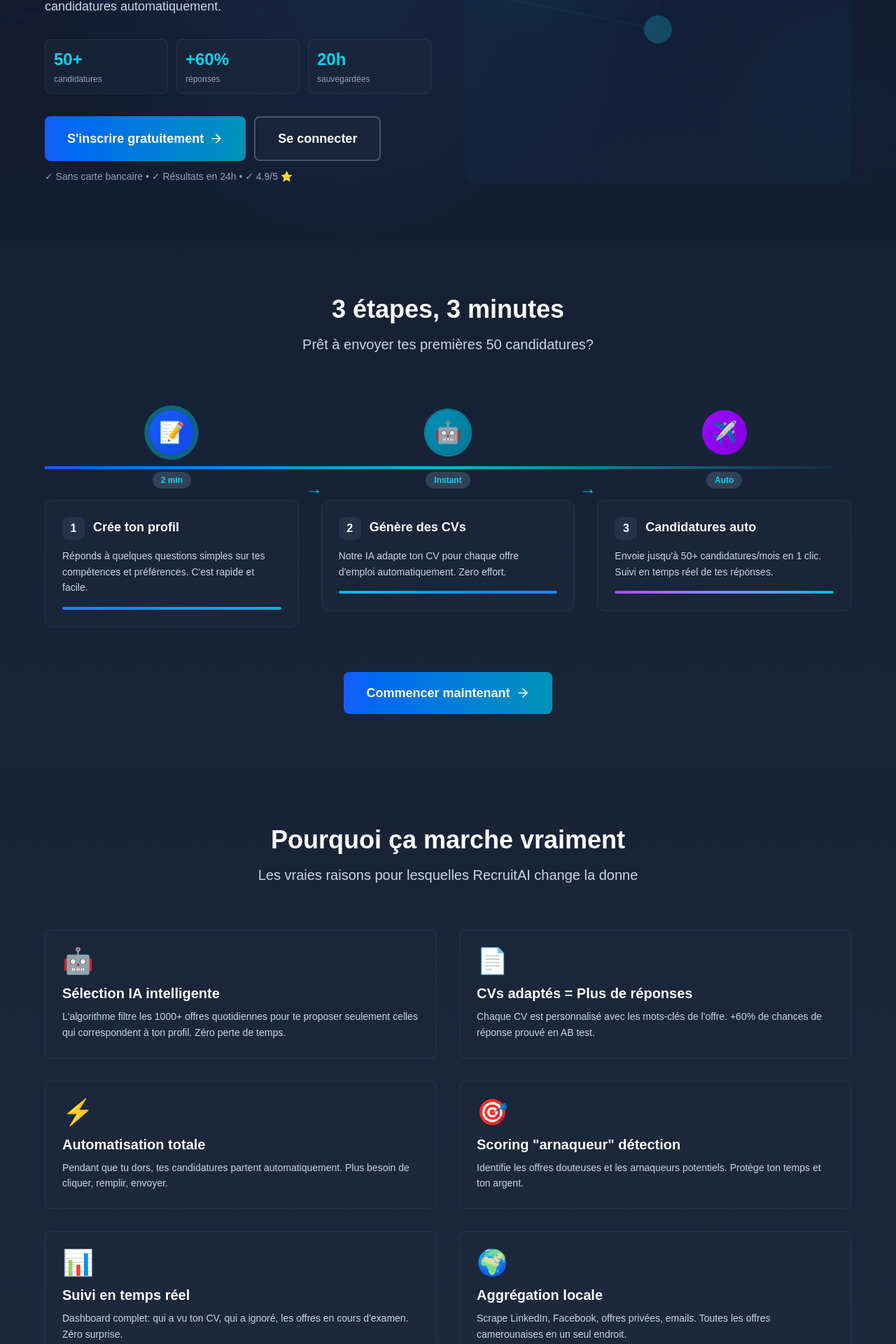
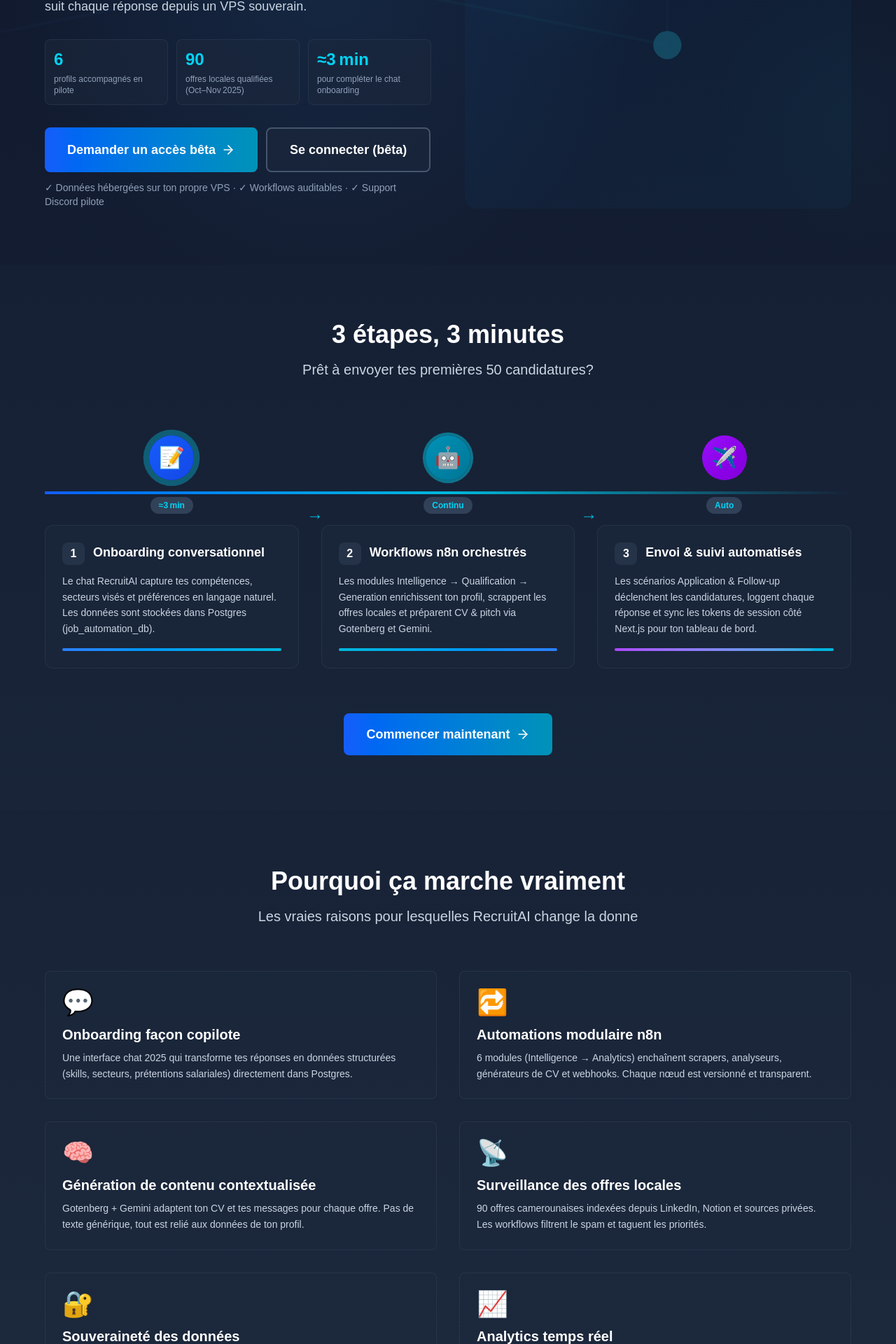
Before and after one commit to eliote-geeks/candidate-profile-system, a Next.js app: page /start in a window 1280 px wide. Shown: the part 458-2378 px from the top of the page at 70% size. Built offline with nearby package versions, Linux system fonts and the light colour scheme.

Commit message:
Réaligner la page Start sur les données 2025

```diff
--- a/app/start/page.tsx
+++ b/app/start/page.tsx
@@ -293,7 +293,7 @@
               className="mb-6 inline-flex items-center gap-2 px-4 py-2 bg-blue-600/20 border border-blue-500/50 rounded-full"
             >
               <div className="w-2 h-2 bg-green-400 rounded-full animate-pulse"></div>
-              <span className="text-blue-300 text-sm font-semibold">12,500+ candidats actifs</span>
+              <span className="text-blue-300 text-sm font-semibold">Bêta privée · Novembre 2025</span>
             </motion.div>
 
             {/* Main Headline */}
@@ -303,7 +303,7 @@
               transition={{ duration: 0.6, delay: 0.1 }}
               className="text-5xl md:text-5xl font-bold mb-6 leading-tight text-left"
             >
-              Envoie <span className="text-transparent bg-gradient-to-r from-blue-400 to-cyan-400 bg-clip-text">50+ candidatures</span> au lieu de 5
+              Ton copilote IA pour la recherche d’emploi au Cameroun
             </motion.h1>
 
             {/* Subheading - More Concrete */}
@@ -313,7 +313,7 @@
               transition={{ duration: 0.6, delay: 0.2 }}
               className="text-lg text-slate-300 mb-8 leading-relaxed text-left"
             >
-              RecruitAI automatise ta recherche d'emploi: trouve les meilleures offres, génère des CVs adaptés à chaque job, et envoie tes candidatures automatiquement.
+              Chat onboarding, workflows n8n et génération de CV sur mesure : RecruitAI cartographie les offres locales, adapte tes candidatures et suit chaque réponse depuis un VPS souverain.
             </motion.p>
 
             {/* Key Metrics - Concrete Results */}
@@ -324,9 +324,9 @@
               className="grid grid-cols-3 gap-3 mb-8"
             >
               {[
-                { metric: '50+', label: 'candidatures' },
-                { metric: '+60%', label: 'réponses' },
-                { metric: '20h', label: 'sauvegardées' },
+                { metric: '6', label: 'profils accompagnés en pilote' },
+                { metric: '90', label: 'offres locales qualifiées (Oct–Nov 2025)' },
+                { metric: '≈3 min', label: 'pour compléter le chat onboarding' },
               ].map((item, i) => (
                 <div
                   key={i}
@@ -350,7 +350,7 @@
                   href="/register"
                   className="px-8 py-4 bg-gradient-to-r from-blue-600 to-cyan-600 rounded-lg text-white font-semibold text-lg hover:shadow-lg hover:shadow-cyan-500/50 transition inline-flex items-center justify-center gap-2 group"
                 >
-                  S'inscrire gratuitement
+                  Demander un accès bêta
                   <ArrowRight size={20} className="group-hover:translate-x-1 transition" />
                 </Link>
 
@@ -358,13 +358,13 @@
                   href="/login"
                   className="px-8 py-4 bg-slate-800/50 border-2 border-slate-600 rounded-lg text-white font-semibold text-lg hover:border-cyan-500 hover:bg-slate-800 transition inline-flex items-center justify-center gap-2 group"
                 >
-                  Se connecter
+                  Se connecter (bêta)
                 </Link>
               </div>
 
               {/* Social Proof */}
               <p className="text-slate-400 text-sm">
-                ✓ Sans carte bancaire • ✓ Résultats en 24h • ✓ 4.9/5 ⭐
+                ✓ Données hébergées sur ton propre VPS · ✓ Workflows auditables · ✓ Support Discord pilote
               </p>
             </motion.div>
           </div>
@@ -393,24 +393,24 @@
               {[
                 {
                   step: 1,
-                  title: 'Crée ton profil',
-                  desc: 'Réponds à quelques questions simples sur tes compétences et préférences. C\'est rapide et facile.',
-                  time: '2 min',
+                  title: 'Onboarding conversationnel',
+                  desc: 'Le chat RecruitAI capture tes compétences, secteurs visés et préférences en langage naturel. Les données sont stockées dans Postgres (job_automation_db).',
+                  time: '≈3 min',
                   icon: '📝',
                   color: 'blue',
                 },
                 {
                   step: 2,
-                  title: 'Génère des CVs',
-                  desc: 'Notre IA adapte ton CV pour chaque offre d\'emploi automatiquement. Zero effort.',
-                  time: 'Instant',
+                  title: 'Workflows n8n orchestrés',
+                  desc: 'Les modules Intelligence → Qualification → Generation enrichissent ton profil, scrappent les offres locales et préparent CV & pitch via Gotenberg et Gemini.',
+                  time: 'Continu',
                   icon: '🤖',
                   color: 'cyan',
                 },
                 {
                   step: 3,
-                  title: 'Candidatures auto',
-                  desc: 'Envoie jusqu\'à 50+ candidatures/mois en 1 clic. Suivi en temps réel de tes réponses.',
+                  title: 'Envoi & suivi automatisés',
+                  desc: 'Les scénarios Application & Follow-up déclenchent les candidatures, loggent chaque réponse et sync les tokens de session côté Next.js pour ton tableau de bord.',
                   time: 'Auto',
                   icon: '✈️',
                   color: 'purple',
@@ -539,34 +539,34 @@
           <div className="grid md:grid-cols-2 gap-8">
             {[
               {
-                icon: '🤖',
-                title: 'Sélection IA intelligente',
-                desc: 'L\'algorithme filtre les 1000+ offres quotidiennes pour te proposer seulement celles qui correspondent à ton profil. Zéro perte de temps.',
+                icon: '💬',
+                title: 'Onboarding façon copilote',
+                desc: 'Une interface chat 2025 qui transforme tes réponses en données structurées (skills, secteurs, prétentions salariales) directement dans Postgres.',
               },
               {
-                icon: '📄',
-                title: 'CVs adaptés = Plus de réponses',
-                desc: 'Chaque CV est personnalisé avec les mots-clés de l\'offre. +60% de chances de réponse prouvé en AB test.',
+                icon: '🔁',
+                title: 'Automations modulaire n8n',
+                desc: '6 modules (Intelligence → Analytics) enchaînent scrapers, analyseurs, générateurs de CV et webhooks. Chaque nœud est versionné et transparent.',
               },
               {
-                icon: '⚡',
-                title: 'Automatisation totale',
-                desc: 'Pendant que tu dors, tes candidatures partent automatiquement. Plus besoin de cliquer, remplir, envoyer.',
+                icon: '🧠',
+                title: 'Génération de contenu contextualisée',
+                desc: 'Gotenberg + Gemini adaptent ton CV et tes messages pour chaque offre. Pas de texte générique, tout est relié aux données de ton profil.',
               },
               {
-                icon: '🎯',
-                title: 'Scoring "arnaqueur" détection',
-                desc: 'Identifie les offres douteuses et les arnaqueurs potentiels. Protège ton temps et ton argent.',
+                icon: '📡',
+                title: 'Surveillance des offres locales',
+                desc: '90 offres camerounaises indexées depuis LinkedIn, Notion et sources privées. Les workflows filtrent le spam et taguent les priorités.',
               },
               {
-                icon: '📊',
-                title: 'Suivi en temps réel',
-                desc: 'Dashboard complet: qui a vu ton CV, qui a ignoré, les offres en cours d\'examen. Zéro surprise.',
+                icon: '🔐',
+                title: 'Souveraineté des données',
+                desc: 'Traefik, Docker, Postgres : tout tourne sur ton VPS. Aucun SaaS tiers pour stocker ton historique de candidatures.',
               },
               {
-                icon: '🌍',
-                title: 'Aggrégation locale',
-                desc: 'Scrape LinkedIn, Facebook, offres privées, emails. Toutes les offres camerounaises en un seul endroit.',
+                icon: '📈',
+                title: 'Analytics temps réel',
+                desc: 'Le dashboard Next.js consomme directement les sessions et applications enregistrées par n8n pour un suivi minute par minute.',
               },
             ].map((item, i) => (
               <motion.div
@@ -595,14 +595,14 @@
 
           <div className="grid grid-cols-2 md:grid-cols-4 gap-6 mb-12">
             {[
-              { value: '12,500+', label: 'Candidats actifs' },
-              { value: '50+', label: 'Candidatures/mois' },
-              { value: '+60%', label: 'Réponses en +' },
-              { value: '68%', label: 'Taux de réponse' },
-              { value: '20h', label: 'Temps sauvegardé/mois' },
-              { value: '18j', label: 'Temps moyen d\'embauche' },
-              { value: '4.9/5', label: 'Satisfaction' },
-              { value: '1,850+', label: 'Emplois trouvés' },
+              { value: '90', label: 'Offres qualifiées dans le pipeline (Nov 2025)' },
+              { value: '6', label: 'Profils bêta actifs' },
+              { value: '6 modules', label: 'Chaîne d’automatisation n8n (1→6)' },
+              { value: '3', label: 'Campagnes d’application déjà déclenchées' },
+              { value: '100%', label: 'Données hébergées sur ton VPS' },
+              { value: '<5 min', label: 'Temps de mise à jour d’un CV personnalisé' },
+              { value: '0 SaaS', label: 'Dépendance pour stocker ton historique' },
+              { value: '24/7', label: 'Monitoring Traefik + alertes n8n' },
             ].map((stat, i) => (
               <motion.div
                 key={i}
@@ -623,7 +623,7 @@
               href="/onboarding"
               className="px-8 py-4 bg-gradient-to-r from-blue-600 to-cyan-600 rounded-lg text-white font-semibold text-lg hover:shadow-lg hover:shadow-cyan-500/50 transition inline-flex items-center gap-2 group"
             >
-              Rejoins les 12,500+ candidats
+              Rejoindre la bêta privée
               <ArrowRight size={20} className="group-hover:translate-x-1 transition" />
             </Link>
           </div>
@@ -650,7 +650,7 @@
             transition={{ duration: 0.6, delay: 0.1 }}
             className="text-xl text-slate-300 mb-10 leading-relaxed"
           >
-            12,500 candidats ont déjà automatisé leur recherche d'emploi et reçoivent des offres qualifiées chaque jour. C'est gratuit pendant 3 mois. Pas de carte bancaire nécessaire.
+            La cohorte pilote partage ses retours chaque semaine : optimisation des flux n8n, nouvelles sources d’offres, meilleures relances. Inscris-toi, on t’ouvre la porte dès qu’un créneau se libère.
           </motion.p>
 
           <motion.div
@@ -663,7 +663,7 @@
               href="/onboarding"
               className="px-8 py-4 bg-gradient-to-r from-blue-600 to-cyan-600 rounded-lg text-white font-semibold text-lg hover:shadow-lg hover:shadow-cyan-500/50 transition inline-flex items-center justify-center gap-2 group"
             >
-              Commencer gratuit maintenant
+              Rejoindre la liste d’attente
               <ArrowRight size={20} className="group-hover:translate-x-1 transition" />
             </Link>
           </motion.div>
@@ -687,20 +687,20 @@
           <div className="space-y-6">
             {[
               {
-                q: 'Est-ce vraiment gratuit?',
-                a: 'Oui. Accès complet gratuit pendant 3 mois. Après, tu paies seulement si tu veux continuer.',
+                q: 'Qui peut rejoindre la bêta ?',
+                a: 'Nous ouvrons progressivement l’accès aux candidats actifs sur le marché camerounais. Inscris-toi et nous t’enverrons un mail dès qu’un slot se libère.',
               },
               {
-                q: 'Combien de temps avant de voir des résultats?',
-                a: 'Les premières candidatures partent en 24h. Les réponses commencent à arriver dans les 3-5 jours.',
+                q: 'Quel est le coût ?',
+                a: 'La bêta est gratuite. Un plan payant sera proposé en 2026, avec hébergement toujours sur ton infrastructure ou la nôtre au choix.',
               },
               {
-                q: 'C\'est sûr? Vais-je recevoir que des arnaque?',
-                a: 'Non. Notre IA détecte les offres douteuses et filtre automatiquement les arnaqueurs connus.',
+                q: 'Puis-je voir les workflows ?',
+                a: 'Oui. Chaque scénario n8n (login, register, update-profile, job analyzer…) est versionné et documenté. Tu peux les importer ou les auditer avant de les lancer.',
               },
               {
-                q: 'Comment ça marche avec LinkedIn?',
-                a: 'Ton profil reste privé. RecruitAI scrape les offres publiques et envoie des candidatures vérifiées.',
+                q: 'D’où viennent les offres ?',
+                a: 'Nous agrégeons LinkedIn, job boards privés, communautés WhatsApp et leads manuels. Les sources sont taguées et filtrées pour éviter les annonces douteuses.',
               },
             ].map((item, i) => (
               <motion.div
@@ -722,12 +722,12 @@
       <section className="py-16 px-6">
         <div className="max-w-2xl mx-auto text-center">
           <h2 className="text-3xl font-bold mb-4">Prêt?</h2>
-          <p className="text-slate-300 mb-8">Crée un compte et envoie 50+ candidatures en 24h. Gratuit. Sans risque.</p>
+          <p className="text-slate-300 mb-8">Crée ton profil, déclenche tes premiers workflows et suis leurs résultats depuis un tableau de bord temps réel.</p>
           <Link
             href="/onboarding"
             className="px-8 py-4 bg-gradient-to-r from-blue-600 to-cyan-600 rounded-lg text-white font-semibold text-lg hover:shadow-lg hover:shadow-cyan-500/50 transition inline-flex items-center gap-2 group"
           >
-            Commencer maintenant
+            Lancer le chat onboarding
             <ArrowRight size={20} className="group-hover:translate-x-1 transition" />
           </Link>
         </div>
```
